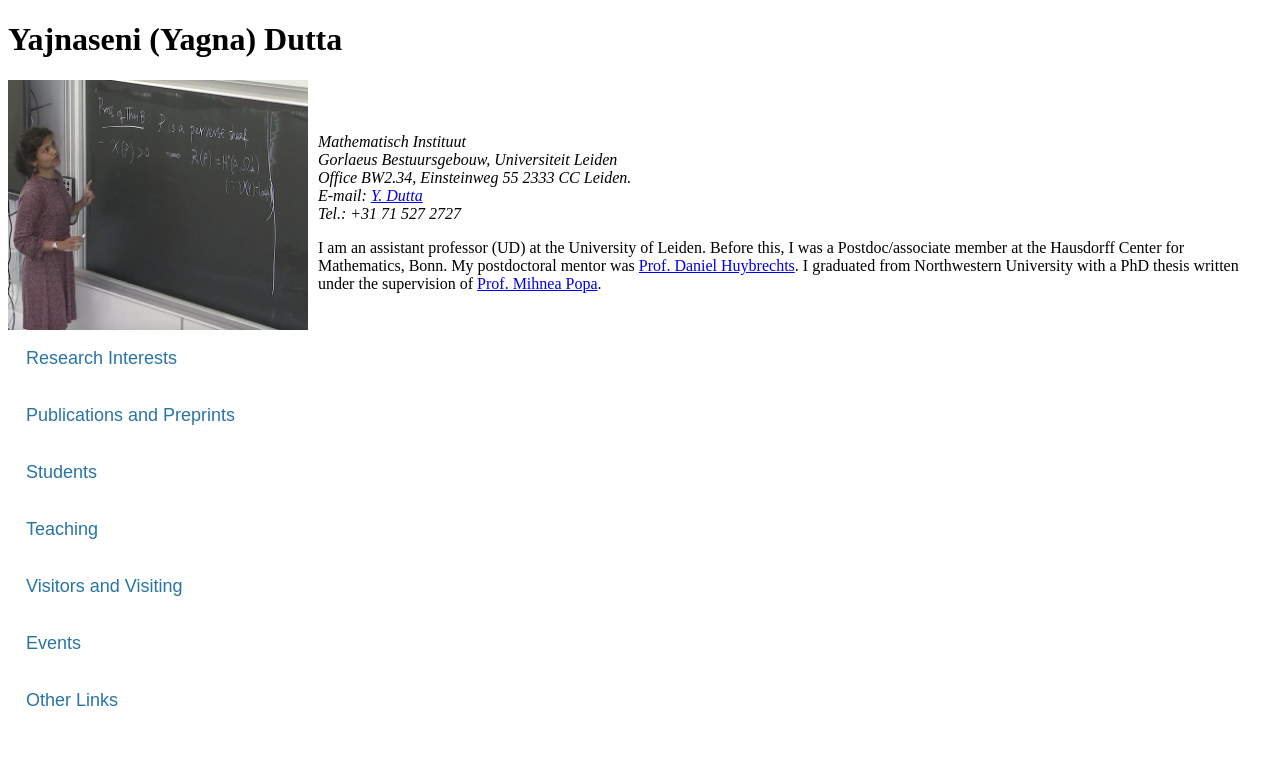
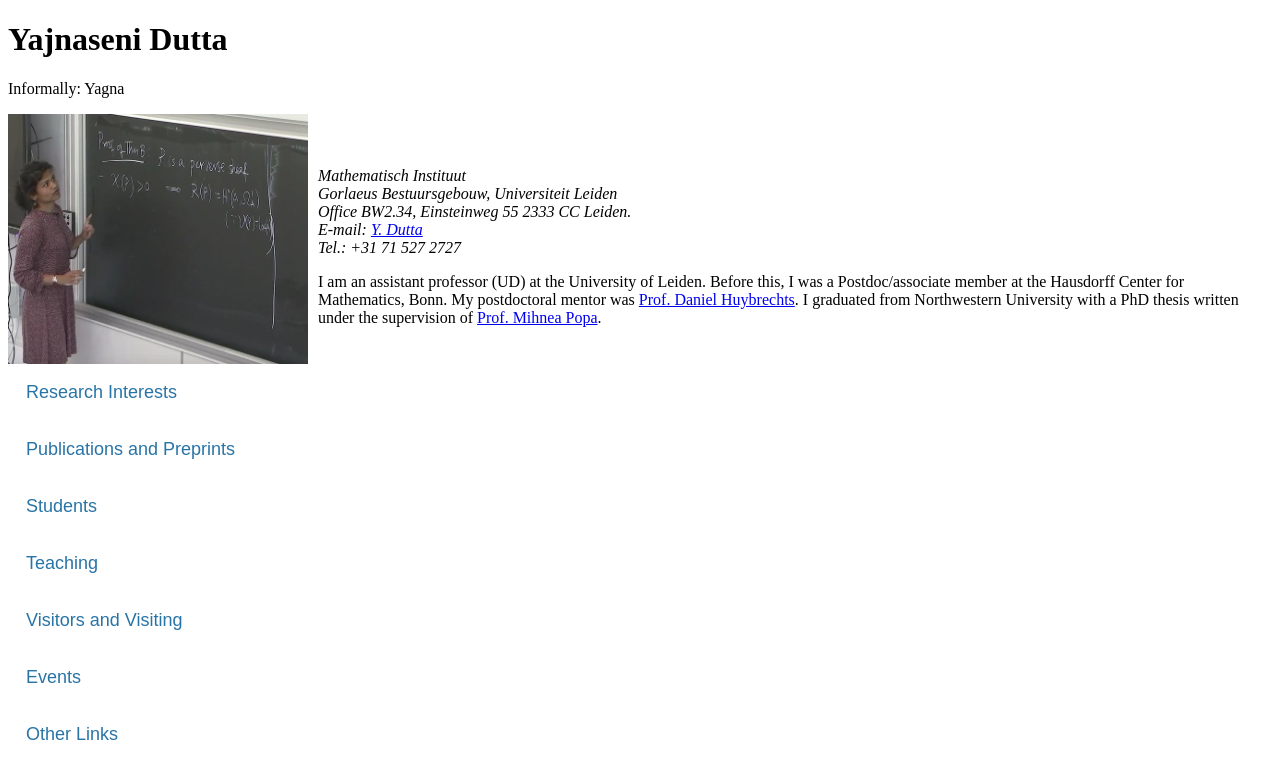
Before and after one commit to ydutta/ydutta.github.io, a plain HTML site: page index.html in a window 1280 px wide. Drawn offline with Linux system fonts and the light colour scheme.

Commit message:
modified:   index.html

```diff
--- a/index.html
+++ b/index.html
@@ -49,7 +49,8 @@ position: absolute; top:0; left: 0; width: 100%; height: 100%;
 <body>
 
 <div>
-<h1>Yajnaseni (Yagna) Dutta</h1>
+<h1>Yajnaseni Dutta</h1>
+<h7>Informally: Yagna</h7>
 
 <p>
 <img style="float: left; margin-right: 10px" src="images/yd.jpg" name="Grafik1" width="300" height="250" alt="Foto Dutta">
```
